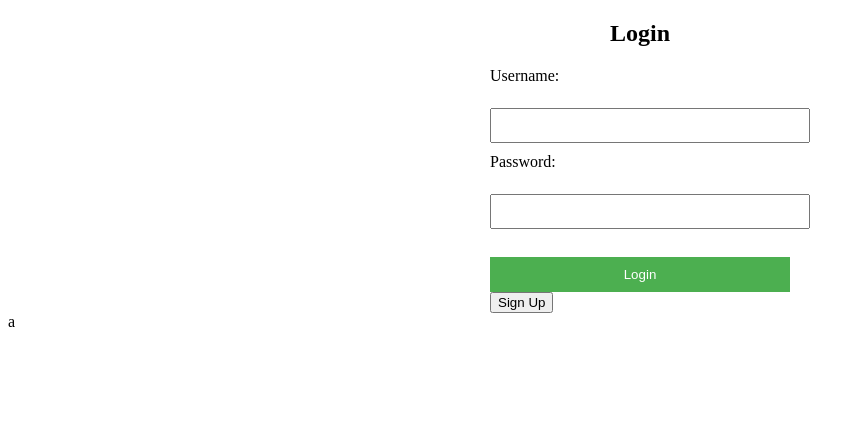
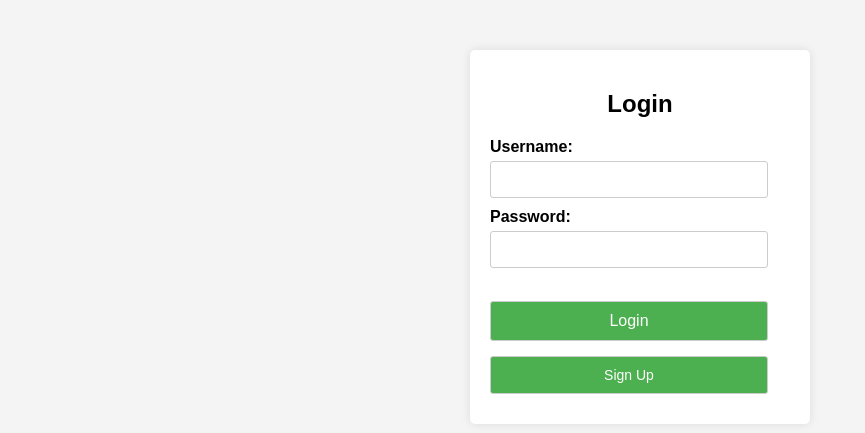
Before and after one commit to roshanzadeh1994/MasterArbeit_1, a FastAPI app: page / in a window 1280 px wide. Shown: the top 433 px of the page, without its empty margins (0-865 px from the left). Run offline with FastAPI, Linux system fonts and the light colour scheme.

Commit message:
login html

```diff
--- a/templates/login.html
+++ b/templates/login.html
@@ -5,49 +5,58 @@
 <meta name="viewport" content="width=device-width, initial-scale=1.0">
 <title>Login</title>
 <style>
-        /* CSS-Stile hier einfügen */
-        /* Zentrieren des Formulars */
-        form {
+    body {
+        font-family: Arial, sans-serif;
+        margin: 0;
+        padding: 0;
+        background-color: #f4f4f4;
+    }
+    .container {
         width: 300px;
-            margin: 0 auto;
+        margin: 50px auto;
+        background: #fff;
+        padding: 20px;
+        border-radius: 5px;
+        box-shadow: 0 0 10px rgba(0, 0, 0, 0.1);
     }
-
-        /* Stil für den Titel */
     h2 {
         text-align: center;
     }
-
-        /* Stil für Labels */
     label {
-            display: block;
-            margin-bottom: 5px;
+        font-weight: bold;
     }
-
-        /* Stil für Eingabefelder */
     input[type="text"],
-        input[type="password"] {
-            width: 100%;
-            padding: 8px;
+    input[type="password"],
+    input[type="submit"],
+    button[type="submit"] {
+        width: calc(100% - 22px); /* 22px für den Border berücksichtigen */
+        padding: 10px;
+        margin-top: 5px;
         margin-bottom: 10px;
+        border: 1px solid #ccc;
+        border-radius: 3px;
+        box-sizing: border-box;
     }
-
-        /* Stil für den Submit-Button */
     input[type="submit"] {
-            width: 100%;
-            padding: 10px;
-            background-color: #4CAF50;
+        background-color: #4caf50;
         color: white;
-            border: none;
         cursor: pointer;
+        font-size: 16px;
     }
-
-        /* Stil für den Submit-Button beim Hovern */
-        input[type="submit"]:hover {
+    button[type="submit"] {
+        background-color: #4caf50;
+        color: white;
+        cursor: pointer;
+        font-size: 14px;
+    }
+    button[type="submit"]:hover {
         background-color: #45a049;
     }
 </style>
 </head>
 <body>
+
+<div class="container">
     <h2>Login</h2>
     <form action="/login/" method="post">
         <label for="username">Username:</label><br>
@@ -56,10 +65,10 @@
         <input type="password" id="password" name="password"><br><br>
         <input type="submit" value="Login">
     </form>
-    <!-- Button zum Navigieren zur Signup-Seite -->
     <form action="/signup">
         <button type="submit">Sign Up</button>
     </form>
+</div>
 
-</body>a
+</body>
 </html>
```
Lines whose indentation alone changed are shown as unchanged.
